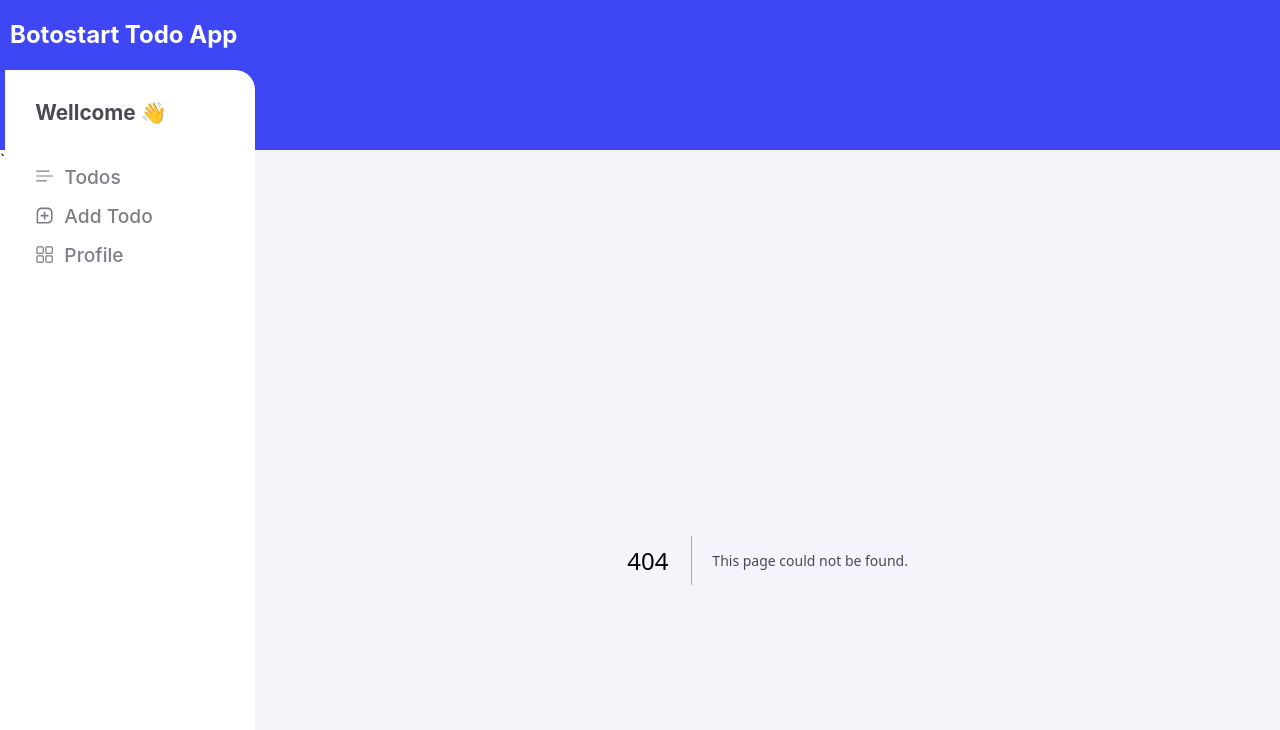
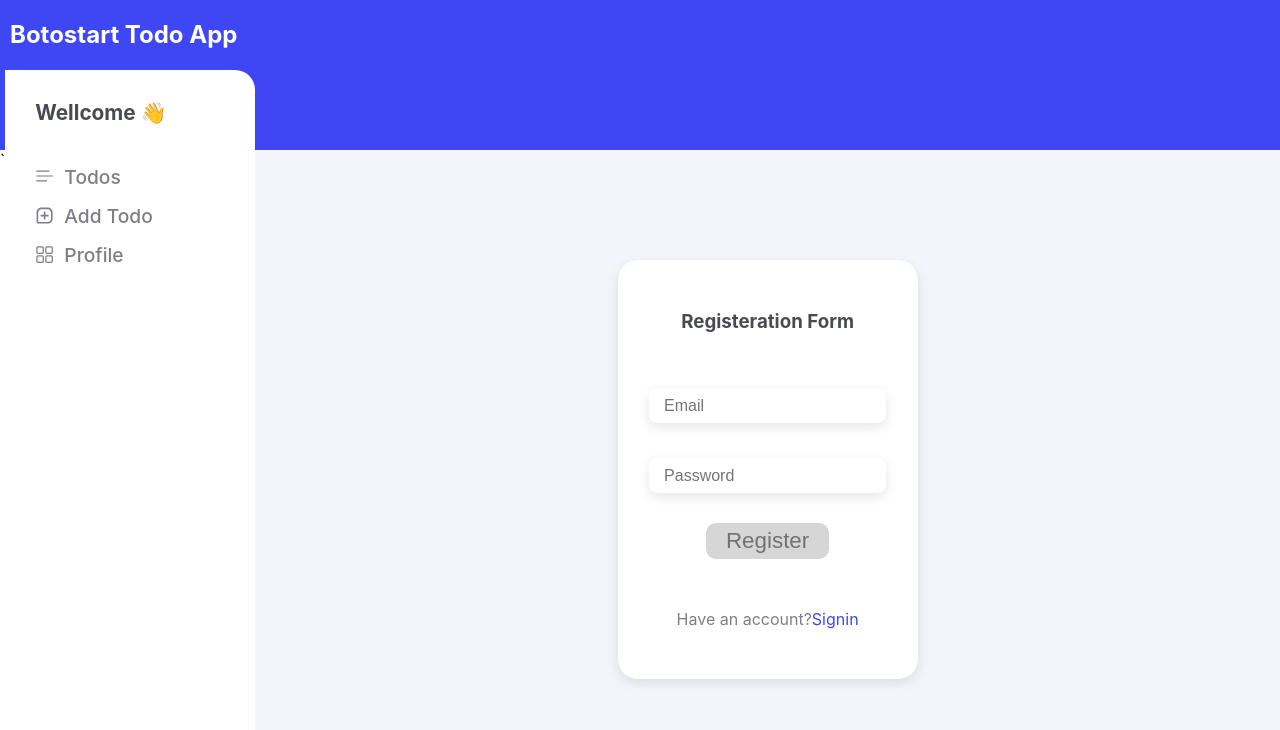
Before and after one commit to hamedkh23/Todo-App, a Next.js app: page /signup in a window 1280 px wide. Before the commit this address had no page. Shown: the top 730 px of the page. Built offline with nearby package versions, Linux system fonts and the light colour scheme.

Commit message:
create signup form

```diff
--- /dev/null
+++ b/components/template/SignupPage.js
@@ -0,0 +1,18 @@
+import Link from "next/link";
+
+function SignupPage() {
+  return (
+    <div className="signin-form">
+      <h3>Registeration Form</h3>
+      <input type="text" placeholder="Email" />
+      <input type="password" placeholder="Password" />
+      <button>Register</button>
+      <div>
+        <p>Have an account?</p>
+        <Link href="/signin">Signin</Link>
+      </div>
+    </div>
+  );
+}
+
+export default SignupPage;
--- /dev/null
+++ b/pages/signup.js
@@ -0,0 +1,7 @@
+import SignupPage from "@/components/template/SignupPage";
+
+function Signup() {
+  return <SignupPage />;
+}
+
+export default Signup;
```
